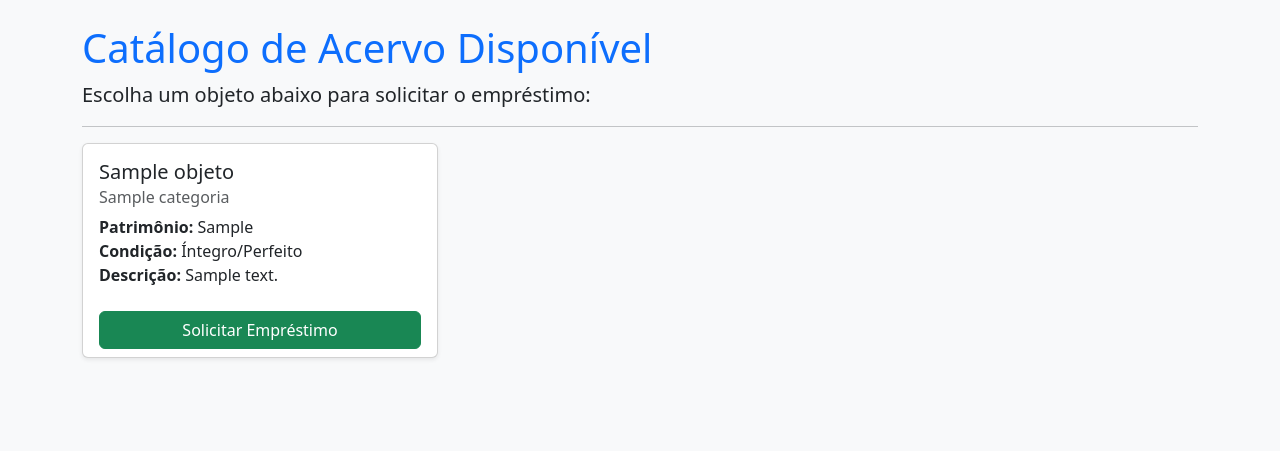
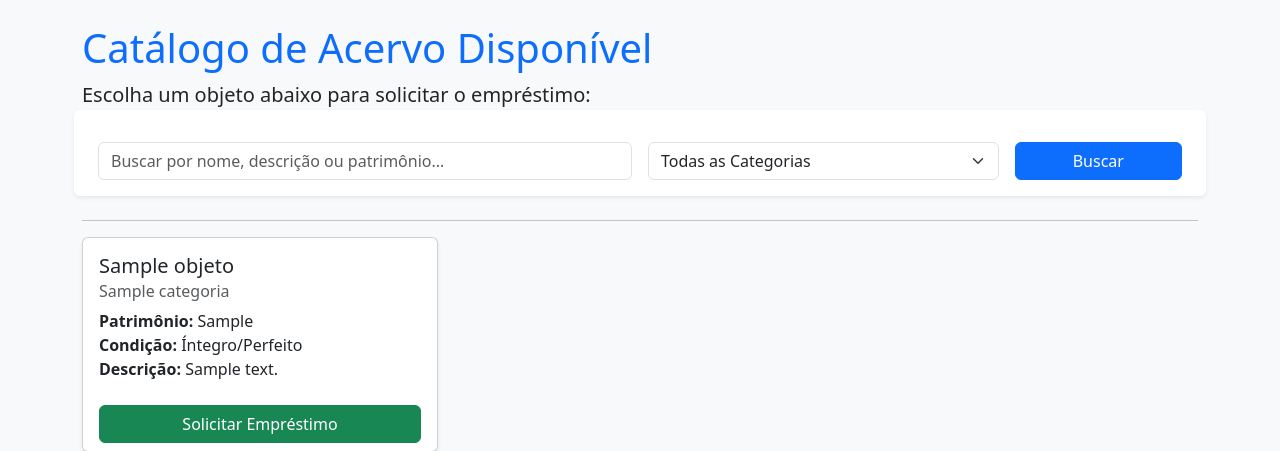
Before and after one commit to brunavdelgobo/2026-pds-sigeo, a Django app: page /catalogo/ in a window 1280 px wide. Shown: the part 56-507 px from the top of the page. Run offline with Django 5.2, Linux system fonts and the light colour scheme; a user stored in the database is signed in; tables that the repository leaves empty hold one stand-in row (values such as "Sample post").

Commit message:
Adiciona filtro no catalogo

```diff
--- a/SIGEO/views.py
+++ b/SIGEO/views.py
@@ -2,10 +2,11 @@ from django.shortcuts import render, redirect, get_object_or_404
 from django.contrib.auth import authenticate, login, logout
 from django.contrib.auth.decorators import login_required
 from .forms import UsuarioForm
-from .models import Objeto, Emprestimo, ItemEmprestimo
+from .models import Objeto, Emprestimo, ItemEmprestimo, Categoria
 import uuid
 from django.utils import timezone
 from datetime import timedelta
+from django.db.models import Q
 
 
 def registrar(request):
@@ -66,15 +67,36 @@ def painel(request):
 
 
 @login_required(login_url='/login/')
+@login_required(login_url='/login/')
 def catalogo_objetos(request):
-    # Busca apenas os objetos que estão disponíveis para empréstimo
+    # Começa pegando todos os disponíveis
     objetos_disponiveis = Objeto.objects.filter(status='DISPONIVEL')
+    categorias = Categoria.objects.all()
+
+    # Pega o que o usuário digitou na barra de busca e o filtro de categoria
+    query = request.GET.get('q')
+    categoria_id = request.GET.get('categoria')
+
+    # Filtra por texto (busca no nome, descrição ou patrimônio)
+    if query:
+        objetos_disponiveis = objetos_disponiveis.filter(
+            Q(nome_objeto__icontains=query) |
+            Q(descricao__icontains=query) |
+            Q(cg_patrimonio__icontains=query)
+        )
+
+    # Filtra pela categoria selecionada
+    if categoria_id:
+        objetos_disponiveis = objetos_disponiveis.filter(categoria_id=categoria_id)
 
     contexto = {
-        'objetos': objetos_disponiveis
+        'objetos': objetos_disponiveis,
+        'categorias': categorias,
+        'busca_atual': query,
+        # Converte para string para o HTML conseguir marcar como 'selecionado'
+        'categoria_atual': str(categoria_id) if categoria_id else ''
     }
     return render(request, 'catalogo.html', contexto)
-
 
 @login_required(login_url='/login/')
 def solicitar_emprestimo(request, objeto_id):
--- a/templates/catalogo.html
+++ b/templates/catalogo.html
@@ -4,6 +4,27 @@
 <div class="mt-4">
     <h1 class="text-primary">Catálogo de Acervo Disponível</h1>
     <p class="lead">Escolha um objeto abaixo para solicitar o empréstimo:</p>
+
+    <!-- Formulário de Busca e Filtro -->
+    <form method="GET" class="row g-3 mb-4 bg-white p-3 shadow-sm rounded">
+        <div class="col-md-6">
+            <input type="text" name="q" class="form-control" placeholder="Buscar por nome, descrição ou patrimônio..." value="{{ busca_atual|default:'' }}">
+        </div>
+        <div class="col-md-4">
+            <select name="categoria" class="form-select">
+                <option value="">Todas as Categorias</option>
+                {% for cat in categorias %}
+                    <option value="{{ cat.id }}" {% if categoria_atual == cat.id|stringformat:"s" %}selected{% endif %}>
+                        {{ cat.nome_categoria }}
+                    </option>
+                {% endfor %}
+            </select>
+        </div>
+        <div class="col-md-2">
+            <button type="submit" class="btn btn-primary w-100">Buscar</button>
+        </div>
+    </form>
+
     <hr>
 
     <div class="row">
@@ -26,7 +47,7 @@
             </div>
         {% empty %}
             <div class="col-12">
-                <div class="alert alert-warning">Nenhum objeto disponível no momento.</div>
+                <div class="alert alert-warning text-center">Nenhum objeto encontrado com estes filtros.</div>
             </div>
         {% endfor %}
     </div>
```
